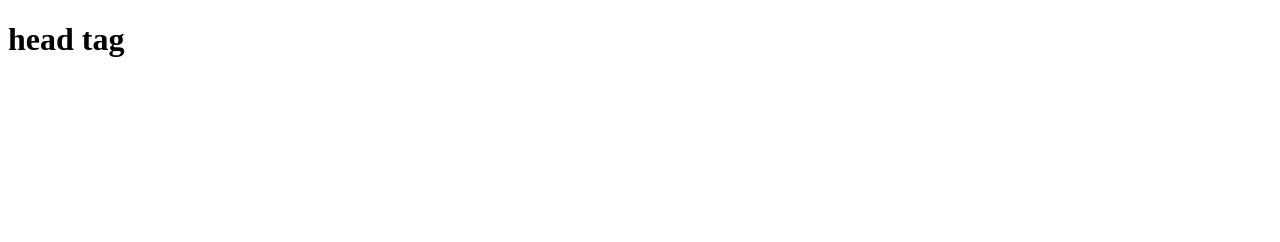
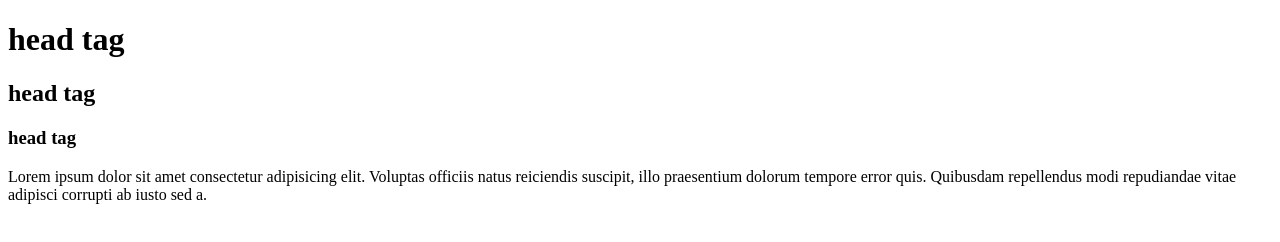
Before and after one commit to dev-Shivam999/forntend, a plain HTML site: page index.html in a window 1280 px wide. Drawn offline with Linux system fonts and the light colour scheme.

Commit message:
h1,h2,h3,h4,p or more

```diff
--- a/index.html
+++ b/index.html
@@ -7,5 +7,8 @@
 </head>
 <body>
     <h1> head tag</h1>
+    <h2> head tag</h2>
+    <h3> head tag</h3>
+    <p>Lorem ipsum dolor sit amet consectetur adipisicing elit. Voluptas officiis natus reiciendis suscipit, illo praesentium dolorum tempore error quis. Quibusdam repellendus modi repudiandae vitae adipisci corrupti ab iusto sed a.</p>
 </body>
 </html>
```
